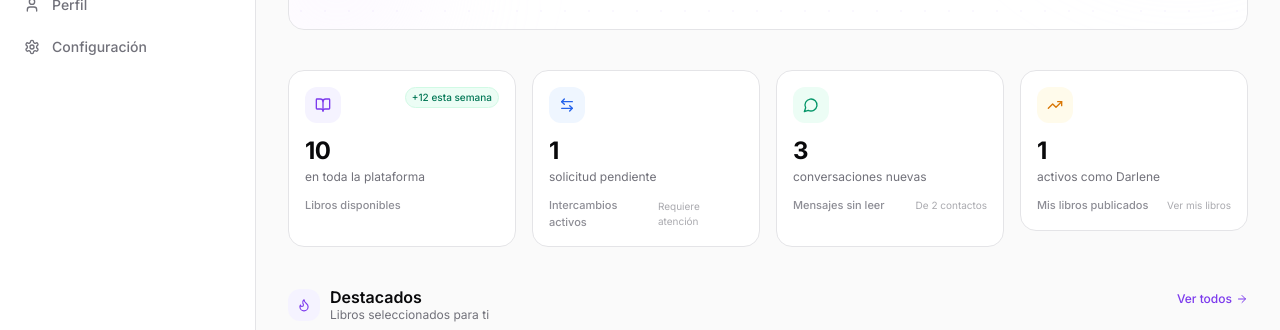
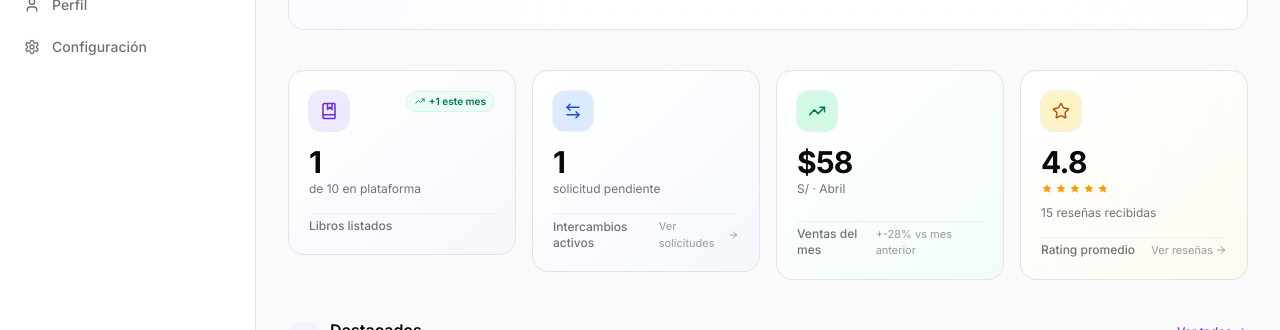
Before and after one commit to darlene04/frontend-libros, a React (Vite) app: page /login in a window 1280 px wide. Both pictures are taken after typing "name@example.com", "Sample123" into the empty fields and a click on the button "Iniciar sesión". Shown: the part 354-684 px from the top of the page. Built offline with nearby package versions, Linux system fonts and the light colour scheme.

Commit message:
Implementacion de cards de estadisticas principales en Home

```diff
--- a/src/lib/utils.ts
+++ b/src/lib/utils.ts
@@ -2,17 +2,17 @@ import { clsx, type ClassValue } from "clsx";
 import { twMerge } from "tailwind-merge";
 import type { BookCondition, BookMode } from "@/types";
 
-// ─── Classnames ───────────────────────────────────────────────────────────────
+//Classnames
 
 export function cn(...inputs: ClassValue[]) {
   return twMerge(clsx(inputs));
 }
 
-// ─── Formatting ───────────────────────────────────────────────────────────────
+//Formatting
 
-const priceFormatter = new Intl.NumberFormat("es-MX", {
+const priceFormatter = new Intl.NumberFormat("es-PE", {
   style: "currency",
-  currency: "MXN",
+  currency: "PEN",
   minimumFractionDigits: 0,
   maximumFractionDigits: 2,
 });
@@ -21,7 +21,7 @@ export function formatPrice(amount: number): string {
   return priceFormatter.format(amount);
 }
 
-const dateFormatter = new Intl.DateTimeFormat("es-MX", {
+const dateFormatter = new Intl.DateTimeFormat("es-PE", {
   day: "numeric",
   month: "long",
   year: "numeric",
@@ -56,15 +56,13 @@ export function formatRelativeTime(dateString: string): string {
   return `hace ${diffYears} años`;
 }
 
-// ─── String helpers ───────────────────────────────────────────────────────────
-
+//String helpers
 export function truncate(text: string, maxLength: number): string {
   if (text.length <= maxLength) return text;
   return text.slice(0, maxLength).trimEnd() + "…";
 }
 
-// ─── Book condition ───────────────────────────────────────────────────────────
-
+//Book condition
 export const CONDITION_LABELS: Record<BookCondition, string> = {
   new: "Nuevo",
   "like-new": "Como nuevo",
@@ -81,8 +79,7 @@ export const CONDITION_COLORS: Record<BookCondition, string> = {
   poor: "bg-red-100 text-red-800",
 };
 
-// ─── Book mode ────────────────────────────────────────────────────────────────
-
+//Book mode
 export const MODE_LABELS: Record<BookMode, string> = {
   sell: "Venta",
   exchange: "Intercambio",
--- a/src/pages/Home.tsx
+++ b/src/pages/Home.tsx
@@ -1,6 +1,7 @@
 import { Link } from "react-router-dom";
 import {
   BookOpen,
+  BookMarked,
   ArrowLeftRight,
   MessageCircle,
   MapPin,
@@ -12,6 +13,7 @@ import {
   Sun,
   Sunset,
   Moon,
+  Star,
 } from "lucide-react";
 import { useAuthStore } from "@/store/useAuthStore";
 import {
@@ -19,58 +21,72 @@ import {
   TRANSACTIONS,
   CONVERSATIONS,
   MY_BOOKS,
+  STATS_DATA,
 } from "@/data/mock";
 import { cn, formatRelativeTime } from "@/lib/utils";
 import { ConditionBadge, ModeBadge } from "@/components/shared/Badge";
 import StarRating from "@/components/shared/StarRating";
 import type { Book } from "@/types";
 
-const FEATURED_BOOKS  = BOOKS.filter((b) => b.isFeatured);
-const RECENT_BOOKS    = [...BOOKS].sort((a, b) => b.createdAt.localeCompare(a.createdAt)).slice(0, 6);
-const PENDING_COUNT   = TRANSACTIONS.filter((t) => t.status === "pending").length;
-const UNREAD_MESSAGES = CONVERSATIONS.reduce((sum, c) => sum + c.unreadCount, 0);
+const FEATURED_BOOKS   = BOOKS.filter((b) => b.isFeatured);
+const RECENT_BOOKS     = [...BOOKS].sort((a, b) => b.createdAt.localeCompare(a.createdAt)).slice(0, 6);
+const PENDING_COUNT    = TRANSACTIONS.filter((t) => t.status === "pending").length;
+const MONTHLY_REVENUE  = STATS_DATA[STATS_DATA.length - 1].revenue;
+const MONTHLY_LABEL    = new Intl.DateTimeFormat("es-PE", { month: "long" }).format(new Date());
+const PREV_REVENUE     = STATS_DATA[STATS_DATA.length - 2].revenue;
+const REVENUE_DELTA    = Math.round(((MONTHLY_REVENUE - PREV_REVENUE) / PREV_REVENUE) * 100);
 
-const getKPIs = (firstName: string) => [
+type User = import("@/types").User;
+
+const getKPIs = (user: User | null) => [
   {
-    label:    "Libros disponibles",
-    value:    BOOKS.length.toString(),
-    sub:      "en toda la plataforma",
-    icon:     BookOpen,
-    iconBg:   "bg-violet-50",
-    iconColor:"text-violet-600",
-    trend:    "+12 esta semana",
-    trendUp:  true,
+    label:     "Libros listados",
+    value:     MY_BOOKS.length.toString(),
+    sub:       `de ${BOOKS.length} en plataforma`,
+    icon:      BookMarked,
+    iconBg:    "bg-violet-100",
+    iconColor: "text-violet-700",
+    cardBg:    "bg-gradient-to-br from-white to-violet-50/60",
+    trend:     "+1 este mes",
+    trendUp:   true,
+    href:      "/mis-libros",
   },
   {
-    label:    "Intercambios activos",
-    value:    PENDING_COUNT.toString(),
-    sub:      PENDING_COUNT === 1 ? "solicitud pendiente" : "solicitudes pendientes",
-    icon:     ArrowLeftRight,
-    iconBg:   "bg-blue-50",
-    iconColor:"text-blue-600",
-    trend:    "Requiere atención",
-    trendUp:  null,
+    label:     "Intercambios activos",
+    value:     PENDING_COUNT.toString(),
+    sub:       PENDING_COUNT === 1 ? "solicitud pendiente" : "solicitudes pendientes",
+    icon:      ArrowLeftRight,
+    iconBg:    "bg-blue-100",
+    iconColor: "text-blue-700",
+    cardBg:    "bg-gradient-to-br from-white to-blue-50/60",
+    trend:     "Ver solicitudes",
+    trendUp:   false,
+    href:      "/intercambios",
   },
   {
-    label:    "Mensajes sin leer",
-    value:    UNREAD_MESSAGES.toString(),
-    sub:      UNREAD_MESSAGES === 1 ? "conversación nueva" : "conversaciones nuevas",
-    icon:     MessageCircle,
-    iconBg:   "bg-emerald-50",
-    iconColor:"text-emerald-600",
-    trend:    "De 2 contactos",
-    trendUp:  null,
+    label:     "Ventas del mes",
+    value:     `$${MONTHLY_REVENUE}`,
+    sub:       `S/ · ${MONTHLY_LABEL}`,
+    icon:      TrendingUp,
+    iconBg:    "bg-emerald-100",
+    iconColor: "text-emerald-700",
+    cardBg:    "bg-gradient-to-br from-white to-emerald-50/60",
+    trend:     `+${REVENUE_DELTA}% vs mes anterior`,
+    trendUp:   REVENUE_DELTA > 0,
+    href:      undefined,
   },
   {
-    label:    "Mis libros publicados",
-    value:    MY_BOOKS.length.toString(),
-    sub:      `activos como ${firstName}`,
-    icon:     TrendingUp,
-    iconBg:   "bg-amber-50",
-    iconColor:"text-amber-600",
-    trend:    "Ver mis libros",
-    trendUp:  null,
-    href:     "/mis-libros",
+    label:     "Rating promedio",
+    value:     user?.rating.toFixed(1) ?? "—",
+    sub:       `${user?.reviewCount ?? 0} reseñas recibidas`,
+    icon:      Star,
+    iconBg:    "bg-amber-100",
+    iconColor: "text-amber-700",
+    cardBg:    "bg-gradient-to-br from-white to-amber-50/60",
+    trend:     "Ver reseñas",
+    trendUp:   false,
+    href:      "/perfil",
+    rating:    user?.rating,
   },
 ];
 
@@ -104,7 +120,7 @@ function getGreeting() {
 export default function Home() {
   const user      = useAuthStore((s) => s.user);
   const firstName = user?.name.split(" ")[0] ?? "Lector";
-  const kpis      = getKPIs(firstName);
+  const kpis      = getKPIs(user);
 
   const greeting = getGreeting();
   const GreetIcon = greeting.icon;
@@ -247,46 +263,65 @@ interface KPICardProps {
   icon:      React.ElementType;
   iconBg:    string;
   iconColor: string;
+  cardBg:    string;
   trend:     string;
-  trendUp:   boolean | null;
+  trendUp:   boolean;
   href?:     string;
+  rating?:   number;
 }
 
-function KPICard({ label, value, sub, icon: Icon, iconBg, iconColor, trend, trendUp, href }: KPICardProps) {
+function KPICard({ label, value, sub, icon: Icon, iconBg, iconColor, cardBg, trend, trendUp, href, rating }: KPICardProps) {
   const inner = (
     <div
       className={cn(
-        "rounded-2xl border border-border bg-white p-4 flex flex-col gap-3",
-        "transition-all duration-150",
-        href && "hover:shadow-md hover:border-border/80 cursor-pointer"
+        "relative overflow-hidden rounded-2xl border border-border p-5 flex flex-col gap-4",
+        "transition-all duration-200",
+        cardBg,
+        href && "hover:shadow-lg hover:shadow-black/[0.06] hover:-translate-y-0.5 cursor-pointer"
       )}
     >
+      {/* Top row */}
       <div className="flex items-start justify-between">
-        <span className={cn("w-9 h-9 rounded-xl flex items-center justify-center", iconBg)}>
-          <Icon className={cn("w-4 h-4", iconColor)} />
+        <span className={cn(
+          "w-10 h-10 rounded-xl flex items-center justify-center ring-1 ring-black/[0.06]",
+          iconBg
+        )}>
+          <Icon className={cn("w-[18px] h-[18px]", iconColor)} />
         </span>
-        {trendUp === true && (
-          <span className="text-[10px] font-medium text-emerald-700 bg-emerald-50 border border-emerald-100 px-1.5 py-0.5 rounded-full">
+
+        {trendUp && (
+          <span className="inline-flex items-center gap-1 text-[10px] font-semibold px-2 py-0.5 rounded-full border text-emerald-700 bg-emerald-50 border-emerald-100">
+            <TrendingUp className="w-2.5 h-2.5" />
             {trend}
           </span>
         )}
       </div>
 
-      <div>
-        <p className="text-2xl font-bold tracking-tight text-foreground">{value}</p>
-        <p className="text-xs text-muted-foreground mt-0.5 leading-snug">{sub}</p>
+      {/* Metric */}
+      <div className="space-y-1">
+        <p className="text-[30px] leading-none font-bold tracking-tight text-foreground">
+          {value}
+        </p>
+        {rating != null && (
+          <StarRating value={rating} size="sm" className="mt-1.5" />
+        )}
+        <p className="text-xs text-muted-foreground leading-snug">{sub}</p>
       </div>
 
-      <div className="flex items-center justify-between">
-        <p className="text-[11px] font-medium text-muted-foreground/80">{label}</p>
-        {trendUp === null && (
-          <p className="text-[10px] text-muted-foreground/60">{trend}</p>
+      {/* Footer */}
+      <div className="flex items-center justify-between pt-1 mt-auto border-t border-black/[0.05]">
+        <p className="text-xs font-medium text-muted-foreground">{label}</p>
+        {!trendUp && (
+          <span className="inline-flex items-center gap-0.5 text-[11px] text-muted-foreground/70">
+            {trend}
+            {href && <ArrowRight className="w-3 h-3" />}
+          </span>
         )}
       </div>
     </div>
   );
 
-  if (href) return <Link to={href}>{inner}</Link>;
+  if (href) return <Link to={href} className="block">{inner}</Link>;
   return inner;
 }
 
@@ -358,8 +393,8 @@ function BookCard({ book }: { book: Book }) {
         <div className="flex items-center justify-between">
           {book.price != null ? (
             <span className="text-sm font-bold text-foreground">
-              ${book.price}
-              <span className="text-[10px] font-normal text-muted-foreground ml-0.5">MXN</span>
+              S/ {book.price}
+              <span className="text-[10px] font-normal text-muted-foreground ml-0.5">PEN</span>
             </span>
           ) : (
             <span className="text-xs font-medium text-violet-600">Gratis</span>
```
